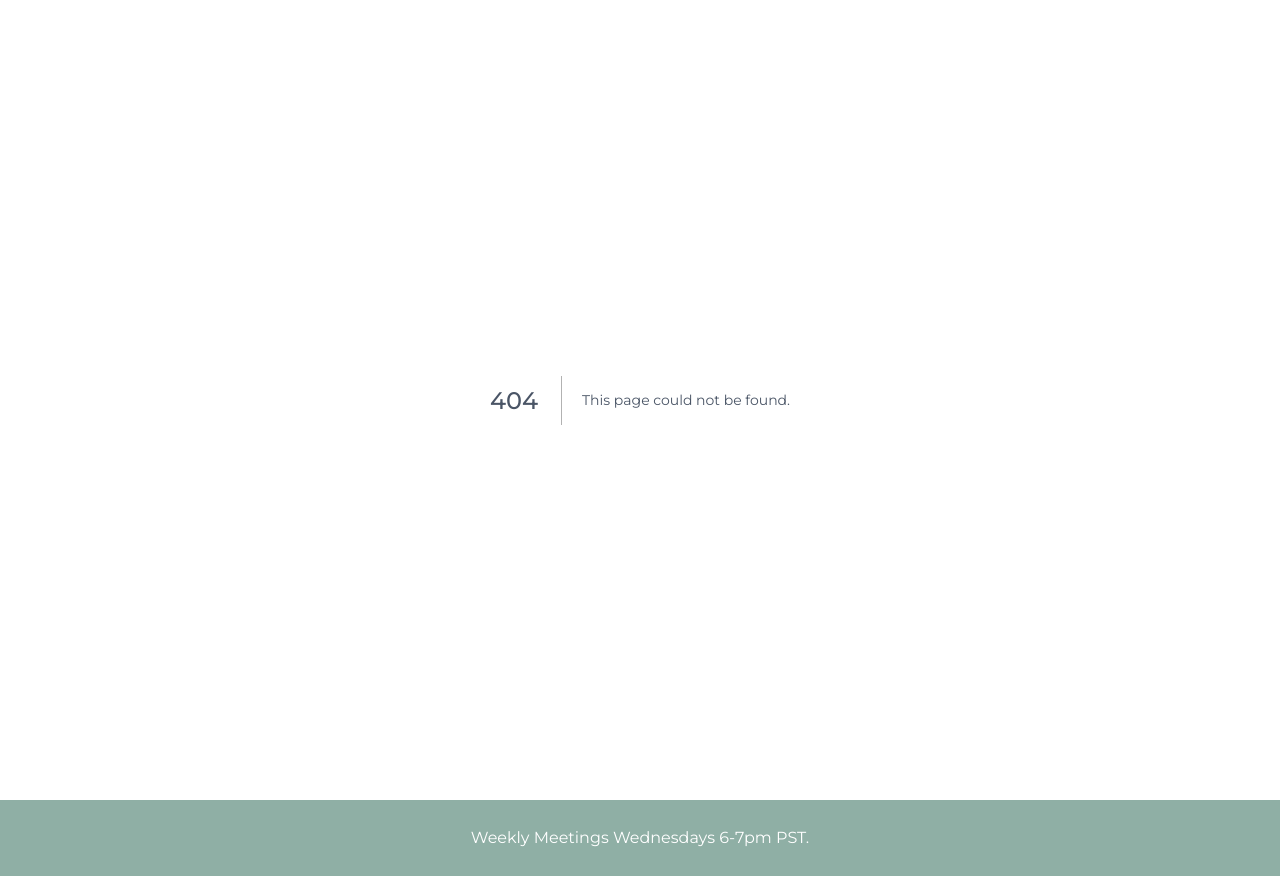
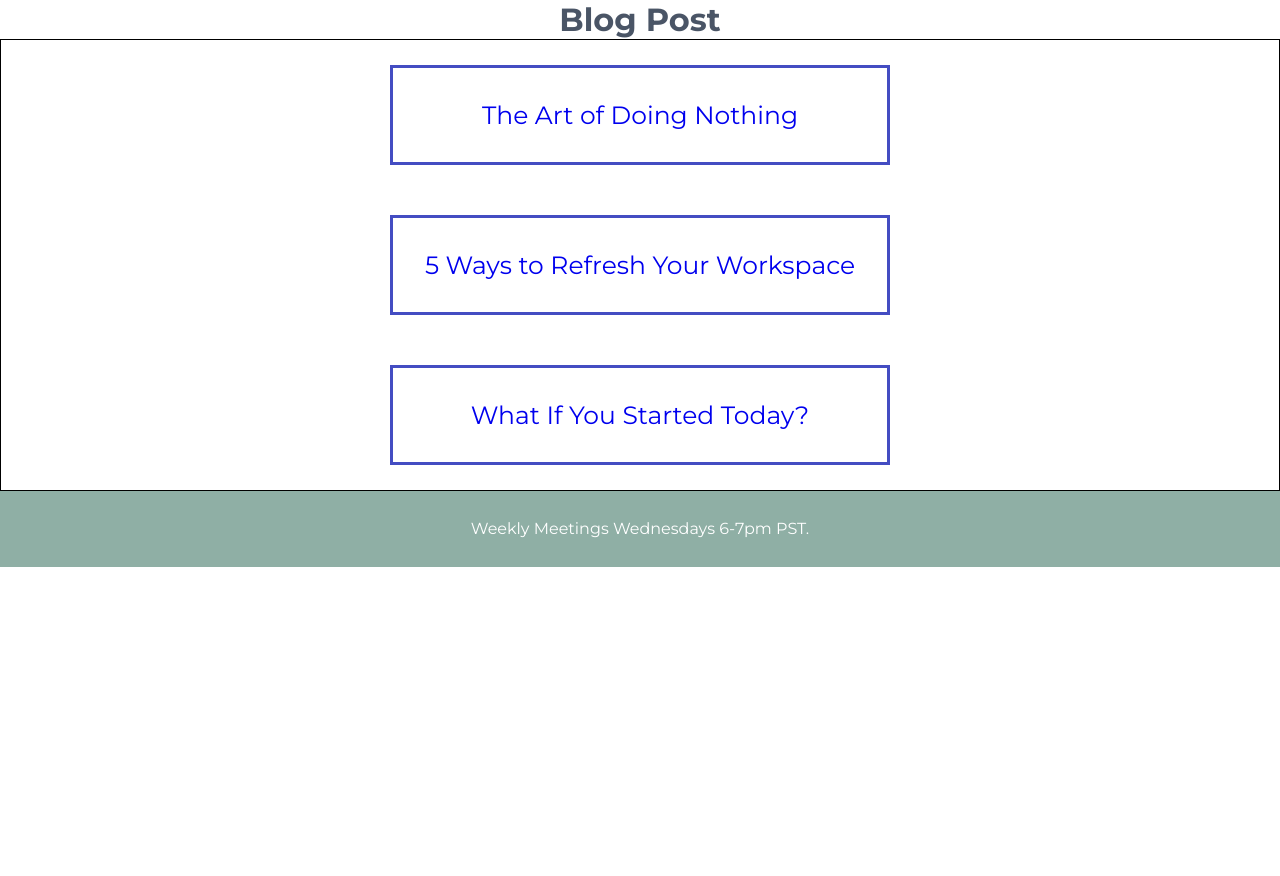
Before and after one commit to include-davis/Leads-Training-2025, a Next.js app: page /day3 in a window 1280 px wide. Before the commit this address had no page. After the commit the page ends 800 px from the top, so only its background shows below. Built offline with nearby package versions, Linux system fonts and the light colour scheme.

Commit message:
Completed day 3 skeleton

```diff
--- /dev/null
+++ b/app/(pages)/day3/[slug]/page.module.scss
@@ -0,0 +1,14 @@
+.back{
+    // border: 1px black solid;
+    text-decoration: none;
+    margin: 20px;
+}
+
+.post{
+    // border: 1px black solid;
+    margin: 20px;
+}
+
+.content{
+    margin: 10px;
+}
--- /dev/null
+++ b/app/(pages)/day3/data/blogData.js
@@ -0,0 +1,22 @@
+export const blogPosts = [
+    {
+        id: '1',
+        title: "The Art of Doing Nothing",
+        slug: "the-art-of-doing-nothing",
+        content: "In today's world, where constant motion is glorified, the idea of doing nothing can feel almost rebellious. From productivity hacks to time management tools, we’re taught that every second should be optimized. But what if the most important thing you can do is to simply pause? Doing nothing doesn't mean wasting time — it means giving your brain and body space to rest. It allows creativity to breathe and stress to subside. Think of it like letting a field lie fallow so that it can grow richer crops in the future. Taking moments of stillness — whether it's five minutes of silence, sitting in the sun, or watching the clouds — helps you reconnect with yourself. And ironically, when we stop chasing time, we often end up finding more of it.",
+    },
+    {
+        id: '2',
+        title: " 5 Ways to Refresh Your Workspace",
+        slug: "5-ways-to-refresh-your-workspace",
+        content: "A stale workspace can lead to stale thinking. If you’ve been feeling uninspired or stuck, it might be time to refresh your environment. Even small changes can have a big impact on how you feel and work. Start by clearing away the clutter. A clean desk clears the mind. Next, introduce something living — like a small plant or even a jar of fresh flowers. Greenery has been proven to boost mood and productivity. Lighting matters more than most people think. Natural light is ideal, but a good desk lamp with a warm bulb can change the vibe completely. Add some personality with color: swap out your mousepad, add a fun notebook, or hang art that makes you smile. Finally, consider adjusting your posture with a standing desk or ergonomic chair — your back will thank you.",
+    },
+    {
+        id: '3',
+        title: "What If You Started Today?",
+        slug: "what-if-you-started-today",
+        content: "Starting something new can feel overwhelming. There are always reasons to delay — not enough time, not enough knowledge, not the right moment. But the truth is, there will never be a perfect time to begin. The key is to start small. You don’t need to write a whole book or build an entire business today. Maybe it’s just jotting down one idea or researching the first step. Progress is made in inches, not miles. Every expert was once a beginner who chose to start anyway. The difference between those who move forward and those who stay stuck is rarely talent — it’s willingness. So ask yourself: what if you started today?",
+    },
+];
+
+export default blogPosts;
--- /dev/null
+++ b/app/(pages)/day3/page.jsx
@@ -0,0 +1,22 @@
+
+'use client';
+import Link from 'next/link';
+import { blogPosts } from './data/blogData';
+import styles from './page.module.scss';
+
+export default function Page() {
+
+    return (
+    <main>
+      <h1 className={styles.title}>Blog Post</h1>
+      <ul className={styles.blogs}>
+
+        {blogPosts.map((blogPosts) => (
+                <Link href={`/day3/${blogPosts.slug}`} key={blogPosts.slug} className={styles.blogPost}>
+                    {blogPosts.title}
+                </Link>
+        ))}
+      </ul>
+    </main>
+  );
+}
--- /dev/null
+++ b/app/(pages)/day3/page.module.scss
@@ -0,0 +1,34 @@
+.title{
+    display: flex;
+    justify-content: center;
+    align-items: center;
+
+}
+
+.blogs{
+    border: 1px solid black;
+    display: flex;
+    flex-direction: column;
+    align-items: center;
+}
+
+.blogPost{
+    display: flex;
+    border: 3px solid rgb(68, 77, 194);
+    text-decoration: none;
+    align-items: center;
+    justify-content: center;
+    margin: 25px;
+    height: 100px;
+    width: 500px;
+    font-size: 25px;
+}
+
+.fixedImage {
+  position: relative;
+  width: 100%;
+  height: 191px;
+  border-radius: 10px;
+  overflow: hidden;
+  flex-shrink: 0;
+}
--- a/app/(pages)/page.jsx
+++ b/app/(pages)/page.jsx
@@ -4,7 +4,7 @@ import styles from './page.module.scss';
 const days = [
   { day: 1, title: 'Task 1', description: 'Add task description here.', url: '/task_example' },
   { day: 2, title: 'Task 2', description: 'Carousel with Light/Dark themes', url: '/day2' },
-  { day: 3, title: 'Task 3', description: 'Add task description here.', url: '/day3' },
+  { day: 3, title: 'Task 3', description: 'Build a Blog', url: '/day3' },
   { day: 4, title: 'Task 4', description: 'Add task description here.', url: '/day4' },
   { day: 5, title: 'Task 5', description: 'Add task description here.', url: '/day5' },
 ];
```
Also changed, not shown: app/(pages)/day3/[slug]/page.jsx (added, +24 -0 lines), public/floral-border.jpg (added).
